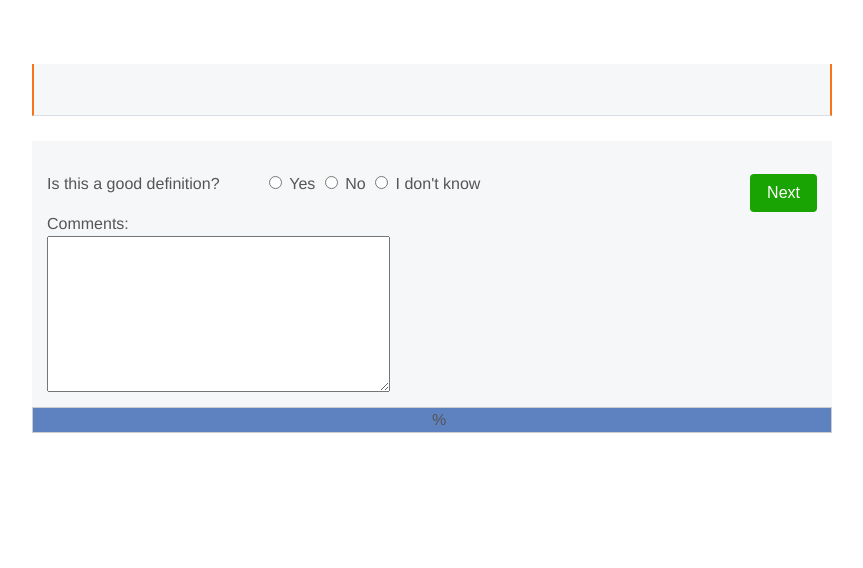
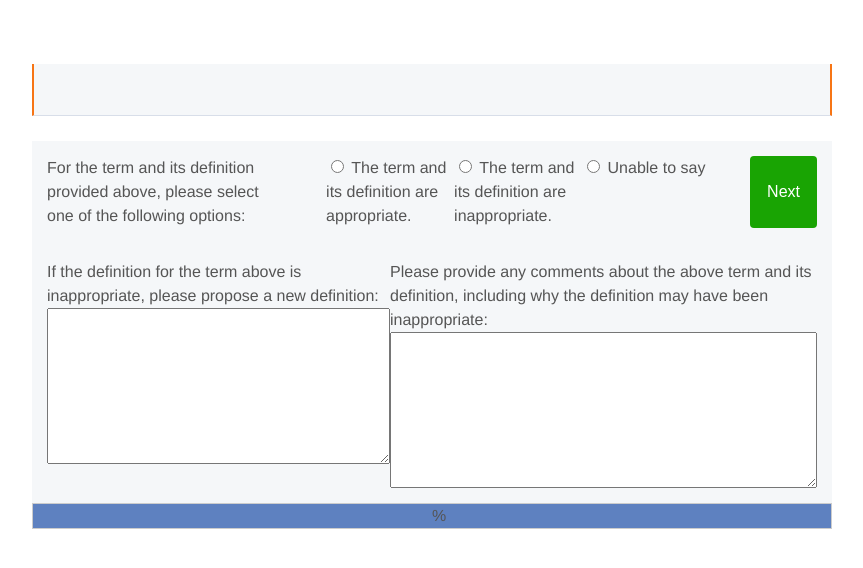
Before and after one commit to cafe-trauma/term_survey, a Django app: template survey/templates/review.html in a window 1280 px wide. Shown: the top 568 px of the page, without its empty margins (208-1071 px from the left). Run offline with Django 3.2, Linux system fonts and the light colour scheme; the template is opened without the code that fills it: values that come from a table or form of the project are taken from there, others are empty.

Commit message:
reduced usability
Made text on landing page harder to read.
Increased verbosity of review questions by 541%.
Changed from code logic to relying on user logic.

```diff
--- a/survey/templates/base.html
+++ b/survey/templates/base.html
@@ -32,8 +32,22 @@
             .proposal {
                 display: None;
             }
+            ul.inline {
+                display: flex;
+                margin: 0;
+            }
+            li{
+                width: 8em;
+            }
             .inline, li {
-                display: inline-block;
+                display: inline;
+            }
+            .good_row {
+                display: flex;
+                margin-bottom: 2em;
+            }
+            #id_good{
+                padding-right: 40px;
             }
             .back {
                 color: #fff;
--- a/survey/templates/landing.html
+++ b/survey/templates/landing.html
@@ -2,7 +2,7 @@
 {% block content %}
 <h1>{{settings.header}}</h1>
 <img src="{{settings.logo}}">
-<p>{{settings.welcome_message}}</p>
+<p style="text-align:center">{{settings.welcome_message}}</p>
 <p>
 <a href="{% url 'term_review' %}">Start Review</a> - {{settings.terms_per_user}} terms to review.
 </p>
--- a/survey/templates/review.html
+++ b/survey/templates/review.html
@@ -13,13 +13,15 @@
     {% csrf_token %}
     <div style="display: flex; justify-content: space-between">
         <div>
-            {{form.good.label_tag}}
-            {{form.good}}
+            <div class="good_row">
+                {{form.good.label_tag}}
+                {{form.good}}
+                <input class="next btn" type="submit" value="Next">
+            </div>
         </div>
-        <input class="next btn" type="submit" value="Next" style="align-self: flex-end">
     </div>
     <div style="display: flex">
-        <div id="proposal" style="display: none">
+        <div id="proposal">
             <div style="display: flex; flex-direction: column">
                 {{form.proposal.label_tag}}
                 {{form.proposal}}
@@ -38,17 +40,4 @@
     <div style="width:{{percent}}%;background-color:#5E81C0;text-align:center;height:1.5em">
     </div>
 </div>
-<script>
-    document.addEventListener("DOMContentLoaded", function(event){
-        var bad = document.getElementById("id_good_1");
-        var good = document.getElementById("id_good_0");
-        var proposal = document.getElementById("proposal");
-        bad.addEventListener("click", function(event){
-            proposal.style.display = 'inherit';
-        });
-        good.addEventListener("click", function(event){
-            proposal.style.display = 'none';
-        });
-    });
-</script>
 {% endblock %}
--- a/survey/views.py
+++ b/survey/views.py
@@ -7,17 +7,17 @@
 from django.db.models import Count
 
 
-CHOICES = ((True, 'Yes'), (False, 'No'), ('---', "I don't know"))
+CHOICES = ((True, 'The term and its definition are appropriate.'), (False, 'The term and its definition are inappropriate.'), ('---', "Unable to say"))
 class ResponseForm(forms.Form):
-    good = forms.ChoiceField(label='Is this a good definition?',
+    good = forms.ChoiceField(label='For the term and its definition provided above, please select one of the following options:',
                              required=True,
                              choices=CHOICES,
                              widget=forms.RadioSelect(attrs={'class': 'inline'}))
     proposal = forms.CharField(widget=forms.Textarea(),
-                               label='Propose New Definition',
+                               label='If the definition for the term above is inappropriate, please propose a new definition:',
                                required=False)
     comment = forms.CharField(widget=forms.Textarea,
-                              label='Comments',
+                              label='Please provide any comments about the above term and its definition, including why the definition may have been inappropriate:',
                               required=False)
     term_id = forms.IntegerField(widget=forms.HiddenInput)
 
```
